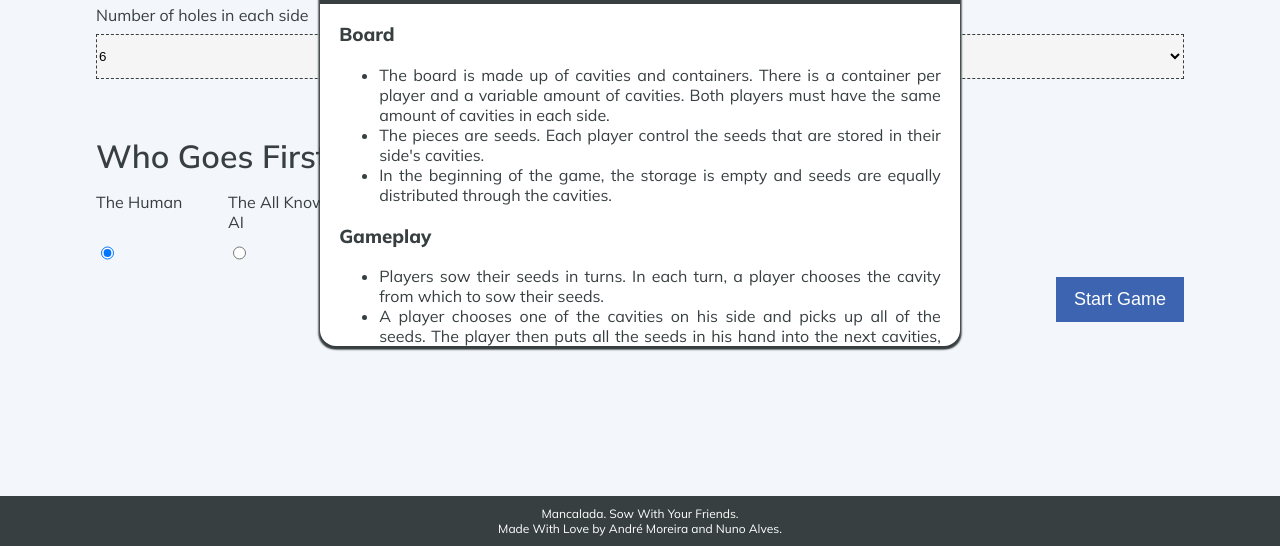
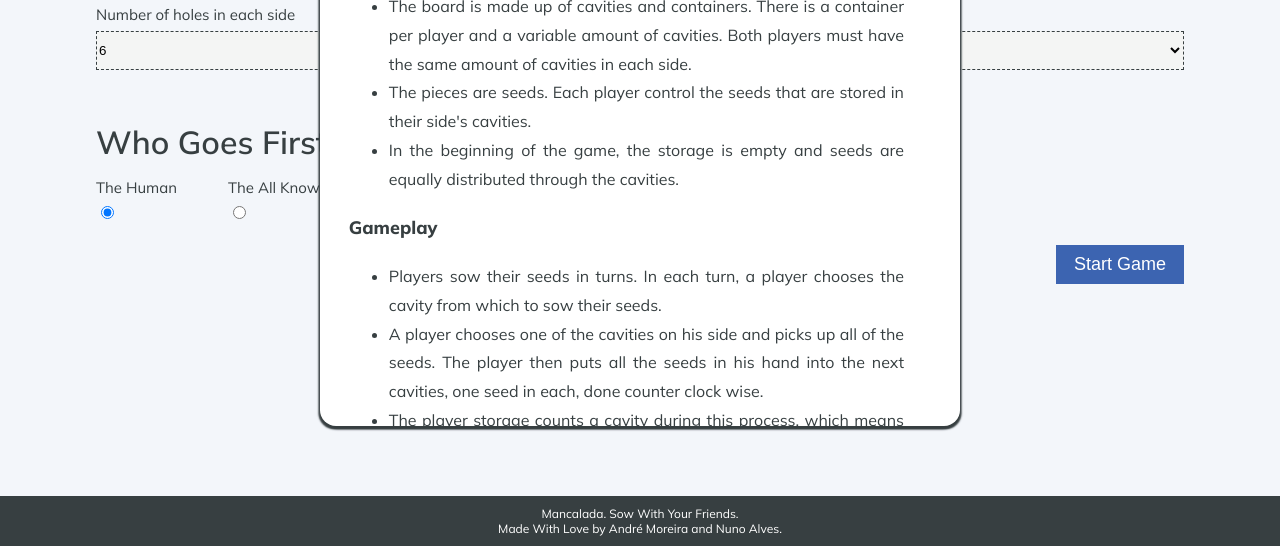
Before and after one commit to DoStini/feup-ltw-proj, a plain HTML site: page client/index.html in a window 1280 px wide. Shown: the part 254-800 px from the top of the page. Drawn offline with Linux system fonts and the light colour scheme.

Commit message:
change: bigger fonts, nicer padding

```diff
--- a/client/css/styles.css
+++ b/client/css/styles.css
@@ -140,6 +140,10 @@ section#config select {
   position: relative;
 }
 
+section#config label {
+    font-size: 15px;
+}
+
 section#config h2,
 section#config legend {
   font-size: 32px;
@@ -211,7 +215,7 @@ section#config div.config-layout > fieldset {
 
 section#config div.order-layout {
   display: grid;
-  grid-template-columns: 100px 130px;
+  grid-template-columns: 100px 140px;
   grid-template-rows: 0.5fr 0.8fr;
   grid-template-areas:
     "label1 label2"
@@ -298,8 +302,15 @@ i.button {
   bottom: 0;
   text-align: justify;
   text-justify: inter-word;
-  padding: 1.2em;
+  padding: 1.8em;
+  padding-right: 3.5em;
+  font-size: 16px;
   padding-top: 0;
+  line-height: 1.8;
+}
+
+.rules-content h3 {
+    font-size: 18px;
 }
 
 .rules .button {
@@ -312,8 +323,8 @@ i.button {
 
 .popup-window {
   position: absolute;
-  top: 25%;
-  bottom: 25%;
+  top: 15%;
+  bottom: 15%;
   left: 25%;
   right: 25%;
   border-radius: 1em;
```
